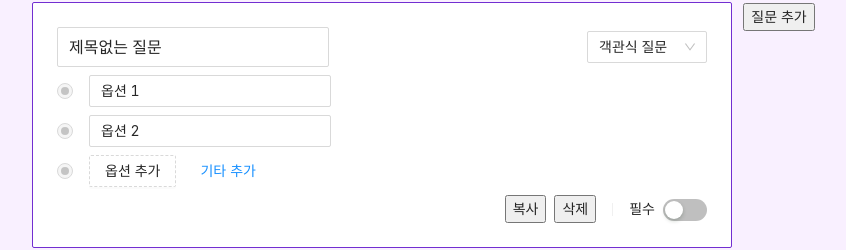
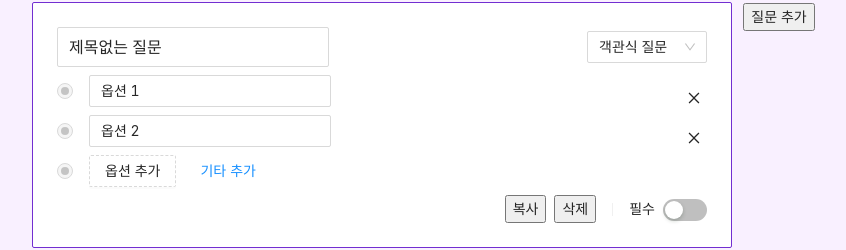
Before and after one commit to joe-brothers/clone-google-forms, a React (Create React App) app: page / in a window 1280 px wide. Both pictures are taken after a click on the button "옵션 추가". Shown: the part 196-446 px from the top of the page, without its empty margins (258-1104 px from the left). Built offline with nearby package versions, Linux system fonts and the light colour scheme.

Commit message:
Add: 옵션 삭제 기능

```diff
--- a/src/pages/AdminPage.js
+++ b/src/pages/AdminPage.js
@@ -13,6 +13,7 @@ import {
   changeNthOptionAt,
   toggleRequiredAt,
   addOptionAt,
+  removeOptionAt,
 } from "../redux/slices/contentSlice";
 import {
   Space,
@@ -69,6 +70,9 @@ export const AdminPage = () => {
   };
   const onClickAddOption = (index) => {
     dispatch(addOptionAt({ index }));
+  };
+  const onClickRemoveOption = ({ indexQuestion, indexOption }) => {
+    dispatch(removeOptionAt({ indexQuestion, indexOption }));
   };
 
   return (
@@ -140,7 +144,6 @@ export const AdminPage = () => {
                   <Select
                     defaultValue={type}
                     onSelect={(type) => {
-                      console.log(type);
                       dispatch(changeQuestionType({ type, index }));
                     }}
                     style={{ width: 120 }}
@@ -171,12 +174,25 @@ export const AdminPage = () => {
                         <Space style={{ fontSize: 14 }}>
                           <Radio disabled />
                           {isFocused ? (
+                            <>
                               <Input
                                 value={option}
                                 onChange={(e) =>
                                   onChangeOption(e, index, indexOption)
                                 }
                               />
+                              {optionList.length > 1 && (
+                                <CloseOutlined
+                                  style={{ position: "absolute", right: 30 }}
+                                  onClick={() =>
+                                    onClickRemoveOption({
+                                      indexQuestion: index,
+                                      indexOption,
+                                    })
+                                  }
+                                />
+                              )}
+                            </>
                           ) : (
                             <Text>{option}</Text>
                           )}
--- a/src/redux/slices/contentSlice.js
+++ b/src/redux/slices/contentSlice.js
@@ -71,15 +71,19 @@ export const contentSlice = createSlice({
       const { indexQuestion, indexOption, option } = action.payload;
       state.questions[indexQuestion].optionList[indexOption] = option;
     },
+    toggleRequiredAt: (state, action) => {
+      const { index } = action.payload;
+      state.questions[index].isRequired = !state.questions[index].isRequired;
+    },
     addOptionAt: (state, action) => {
       const { index } = action.payload;
       state.questions[index].optionList.push(
         `옵션 ${state.questions[index].optionList.length + 1}`
       );
     },
-    toggleRequiredAt: (state, action) => {
-      const { index } = action.payload;
-      state.questions[index].isRequired = !state.questions[index].isRequired;
+    removeOptionAt: (state, action) => {
+      const { indexQuestion, indexOption } = action.payload;
+      state.questions[indexQuestion].optionList.splice(indexOption, 1);
     },
   },
 });
@@ -96,4 +100,5 @@ export const {
   changeNthOptionAt,
   toggleRequiredAt,
   addOptionAt,
+  removeOptionAt,
 } = contentSlice.actions;
```
Lines whose indentation alone changed are shown as unchanged.
